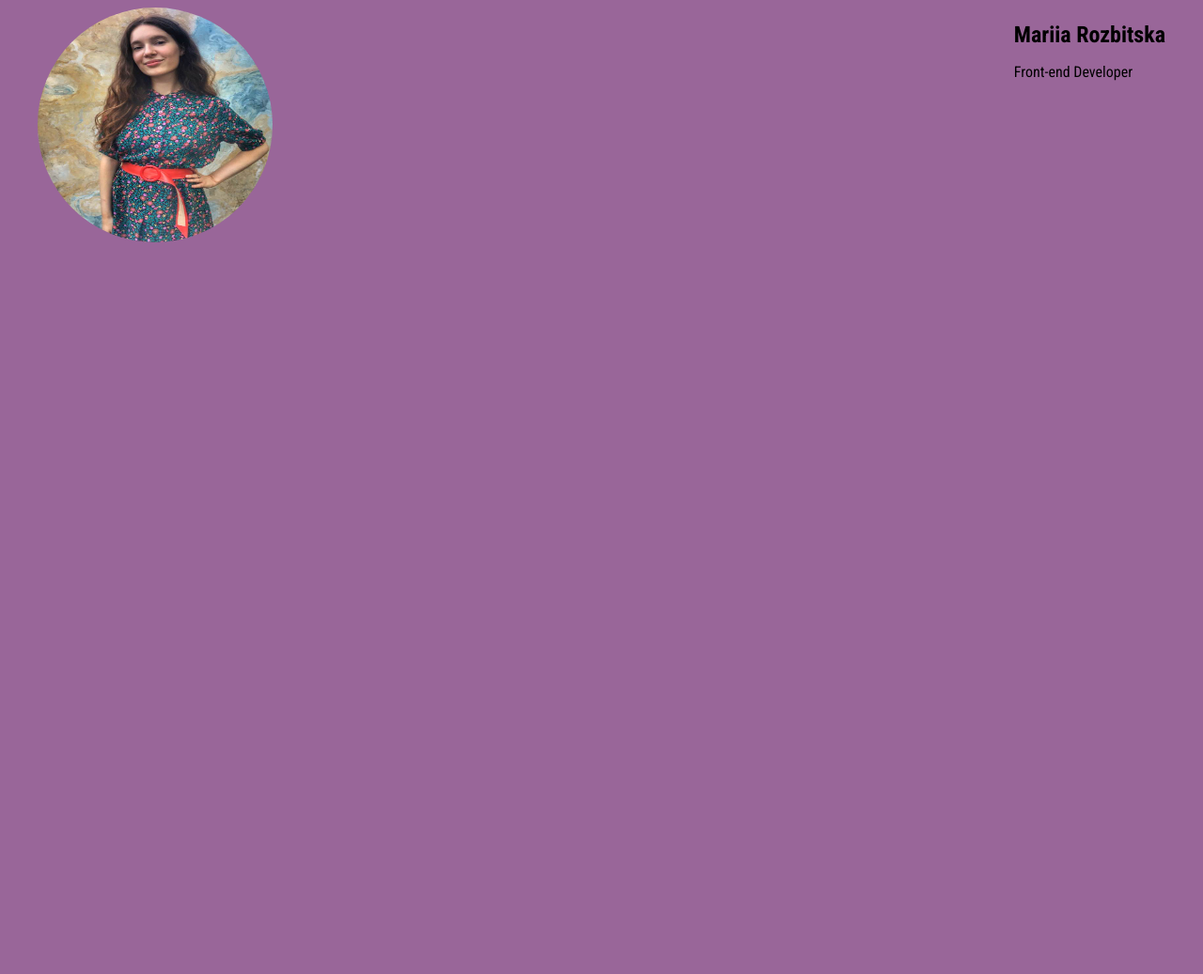
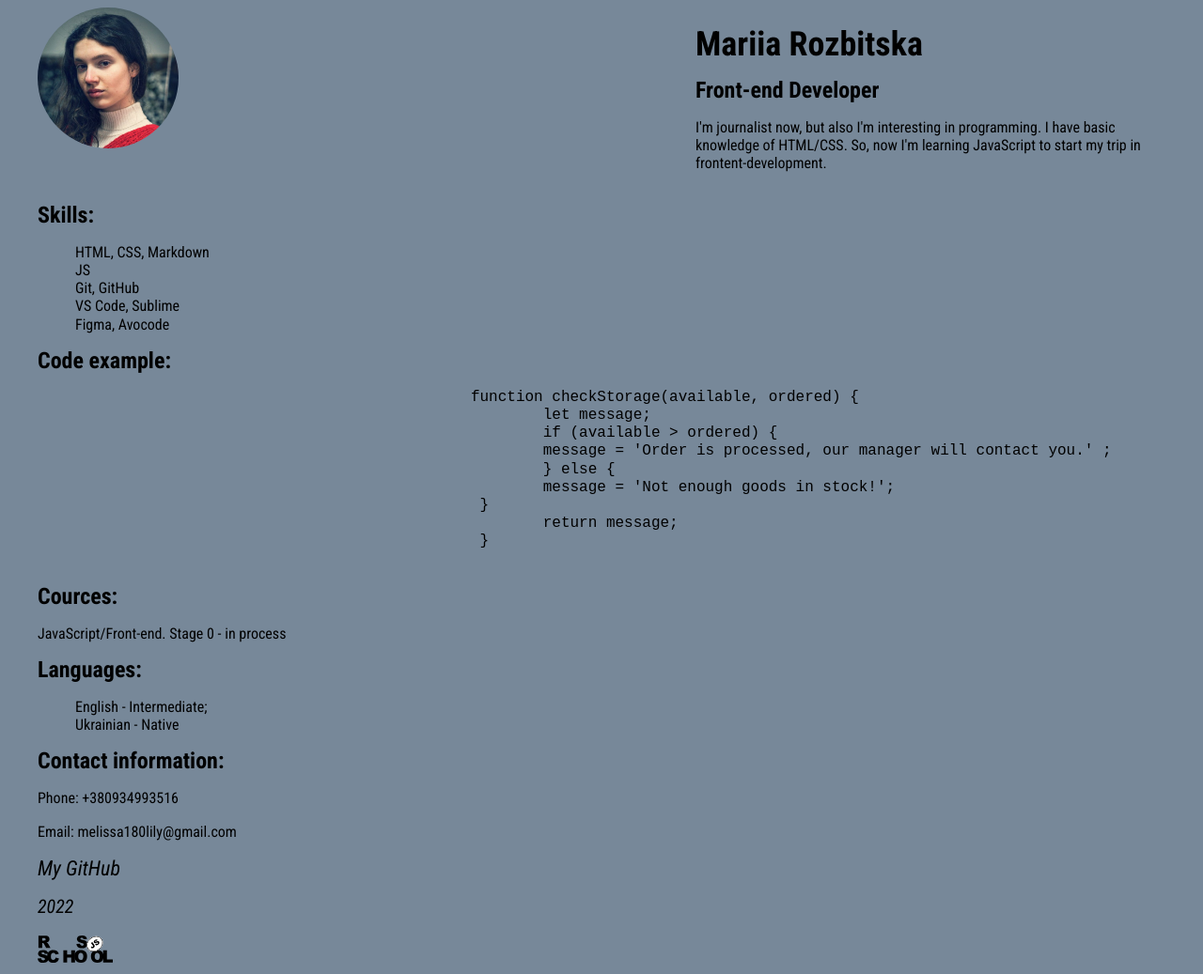
Before and after one commit to m-rozbitska/rsschool-cv, a plain HTML site: page index.html in a window 1280 px wide. Shown: the whole page at 94% size. Before the commit the page ends 800 px from the top, so only its background shows below. Drawn offline with Linux system fonts and the light colour scheme.

Commit message:
feat: add sections general, skills, code, cources, languages, contacts and footer

```diff
--- a/index.html
+++ b/index.html
@@ -15,14 +15,89 @@
 		<div class="container">
 			<div class="general__content">
 				<div class="general__content-photo">
-					<img src="./img/217872040_3934844929976567_1723979224384363845_n.jpg" alt="" class="general__img">
+					<img class="general__img" alt="cv photo" src="./img/a9b2e386-7556-49fc-97ab-e954756b2b6f.jpg">
 				</div>
 				<div class="general__content-text">
 					<h1 class="general__title">Mariia Rozbitska</h1>
-					<p class="general__position">Front-end Developer</p>
+					<h2 class="subtitle general">Front-end Developer</h2>
+					<p class="general__bio">
+						I'm journalist now, but also I'm interesting in programming. I have basic knowledge of HTML/CSS. So, now I'm learning JavaScript to start my trip in frontent-development.
+					</p>
+				</section>
+					<section class="skills">
+						<div class="container">
+					<h2 class="subtitle bio">Skills:</h2>
+					<ul class="bio__list">
+						<li class="list__item">HTML, CSS, Markdown</li>
+						<li class="list__item">JS</li>
+						<li class="list__item">Git, GitHub</li>
+						<li class="list__item">VS Code, Sublime</li>
+						<li class="list__item">Figma, Avocode</li>
+					</ul>
 				</div>
+				</section>
+				<section class="code">
+					<div class="container">
+					<h2 class="subtitle code">Code example:</h2>
+					<pre class="code__content">
+						function checkStorage(available, ordered) {
+							let message;
+							if (available > ordered) {
+							message = 'Order is processed, our manager will contact you.' ;
+							} else {
+							message = 'Not enough goods in stock!';
+						 }
+							return message;
+						 }
+					</pre>
+				</div>
+
+    </section>
+	 <section class="cources">
+		<div class="container">
+			<h2 class="subtitle cources">Cources:</h2>
+			<p class="cources__content">JavaScript/Front-end. Stage 0 - in process</p>
+		</div>
+	 </section>
+	 <section class="languages">
+		<div class="container">
+			<h2 class="subtitle languages">Languages:</h2>
+			<ul class="languages__list">
+				<li class="list__item">English - Intermediate;</li>
+				<li class="list__item">Ukrainian - Native</li>
+			</ul>
+		</div>
+	 </section>
+
+
+	<section class="contacts">
+		<div class="container">
+		<div class="contacts__content">
+		<h2 class="subtitle contacts">Contact information:</h2>
+		<p class="contacts__phone"> Phone:
+			<a href="#" class="phone">+380934993516</a>
+		</p>
+		<p class="contacts__email"> Email:
+			<a href="#" class="email">melissa180lily@gmail.com</a>
+		</p>
+		</div>
+		</div>
+	</section>
+	<footer class="footer">
+		<div class="container">
+			<div class="footer__content">
+			<div class="footer__github">
+
+				<a href="https://github.com/m-rozbitska" class="footer__link">My GitHub</a>
 			</div>
-		</div>
-	</і>
+		<div class="footer__date">2022</div>
+		<div class="footer__logo">
+		<a href="https://rs.school/js/" class="footer__info">
+			<img src="./img/rs_school_js.svg" alt="logo" class="footer__img">
+		</a>
+	</div>
+	</div>
+</div>
+	</footer>
 </body>
 </html>
--- a/style.css
+++ b/style.css
@@ -8,7 +8,7 @@ html{
 }
 
 body{
-	background:  #969;
+	background:  #778899;
 	font-size: 16px;
 	line-height: 120%;
 	font-weight: 400;
@@ -22,22 +22,74 @@ a{
 	color: inherit;
 }
 
+ul{
+	list-style: none;
+
+}
+
 .container{
 	max-width: 1220px;
 	margin: 0 auto;
 	padding: 0 10px;
 }
 
+.subtitle{
+	font-size: 24px;
+}
 .general__content{
 	display: flex;
 	justify-content: space-between;
 }
 
-.general__img{
-	width: 250px;
-  height: 250px;
+.general__content-photo{
+	width: 150px;
+	height: 150px;
 	border-radius: 50%;
 	overflow: hidden;
+}
+
+.general__img{
+	width: 100%;
+	height: 145%;
+
+}
 
 
+.general__title {
+	font-size: 36px;
 }
+
+.general__bio{
+	max-width: 500px;
+}
+
+
+.code__content{
+	max-width: 600px;
+}
+
+.footer__content{
+	margin-top: 20px;
+}
+
+.footer__link{
+	font-style: italic;
+	margin-top: 20px;
+	font-size: 22px;
+}
+
+.footer__date{
+	margin-top: 20px;
+	font-style: italic;
+	font-size: 20px;
+}
+
+.footer__logo{
+	margin-top: 20px;
+}
+
+
+.footer__img{
+	max-width: 80px;
+	max-height: 80px;
+}
```
Also changed, not shown: img/217872040_3934844929976567_1723979224384363845_n.jpg (deleted), img/277763128_4755692977891754_2579514694342361697_n.jpg (deleted), img/a9b2e386-7556-49fc-97ab-e954756b2b6f.jpg (added), img/rs_school_js.svg (added).
